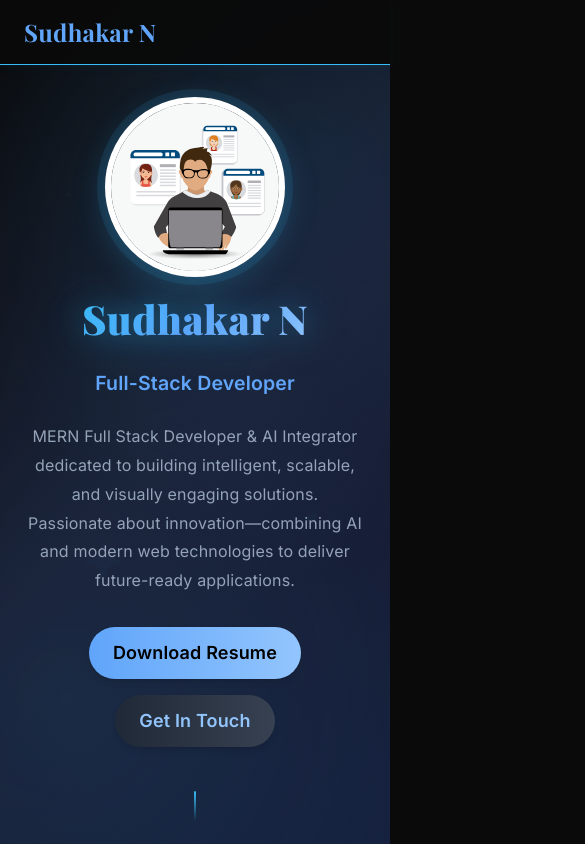
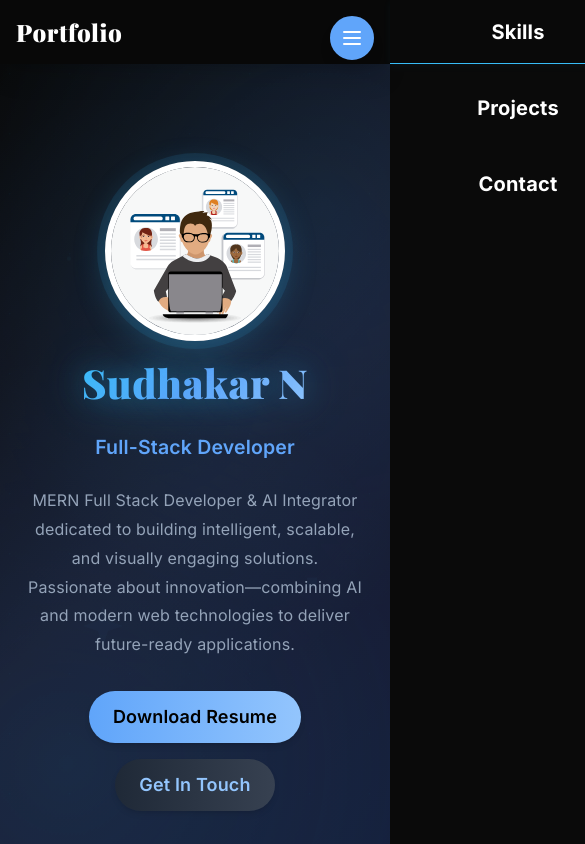
Before and after one commit to Sudhakarkrish2002/Portfolio, a React app: page / in a window 390 px wide. Shown: the top 844 px of the page, 585 px wide, since content can reach past the window. Built offline with nearby package versions, Linux system fonts and the light colour scheme; the HTML template or start-up script is replaced by a standard one.

Commit message:
updated all

```diff
--- a/src/App.jsx
+++ b/src/App.jsx
@@ -1,5 +1,5 @@
 import React, { useState, useEffect } from 'react';
-import Navigation from './components/layout/Navigation';
+import Header from './components/layout/Header';
 import Home from './components/pages/Home';
 import About from './components/pages/About';
 import Skills from './components/pages/Skills';
@@ -16,7 +16,7 @@ function App() {
 
   return (
     <div className="min-h-screen bg-black text-white font-sans">
-      <Navigation />
+      <Header />
       <Home />
       <About />
       <Skills />
--- a/src/components/layout/Header.jsx
+++ b/src/components/layout/Header.jsx
@@ -1,19 +1,21 @@
 import React from 'react';
+import MobileMenu from './MobileMenu';
 
 const Header = () => {
   return (
-    <header className="bg-white shadow-sm border-b">
+    <header className="backdrop-blur-lg bg-[#0a0a0a]/80 shadow-xl sticky top-0 z-50">
       <div className="max-w-7xl mx-auto px-4 sm:px-6 lg:px-8">
         <div className="flex justify-between items-center py-4">
           <div className="flex items-center">
-            <h1 className="text-2xl font-bold text-gray-900">Portfolio</h1>
+            <h1 className="text-2xl md:text-3xl font-extrabold text-white tracking-wide">Portfolio</h1>
           </div>
-          <nav className="hidden md:flex space-x-8">
-            <a href="#home" className="text-gray-700 hover:text-blue-600 transition-colors">Home</a>
-            <a href="#about" className="text-gray-700 hover:text-blue-600 transition-colors">About</a>
-            <a href="#projects" className="text-gray-700 hover:text-blue-600 transition-colors">Projects</a>
-            <a href="#contact" className="text-gray-700 hover:text-blue-600 transition-colors">Contact</a>
+          <nav className="hidden md:flex gap-10 text-lg font-semibold">
+            <a href="#home" className="px-3 py-1 rounded transition-colors text-white hover:text-blue-400 hover:bg-white/10 border-none shadow-none no-underline">Home</a>
+            <a href="#about" className="px-3 py-1 rounded transition-colors text-white hover:text-blue-400 hover:bg-white/10 border-none shadow-none no-underline">About</a>
+            <a href="#projects" className="px-3 py-1 rounded transition-colors text-white hover:text-blue-400 hover:bg-white/10 border-none shadow-none no-underline">Projects</a>
+            <a href="#contact" className="px-3 py-1 rounded transition-colors text-white hover:text-blue-400 hover:bg-white/10 border-none shadow-none no-underline">Contact</a>
           </nav>
+          <MobileMenu />
         </div>
       </div>
     </header>
--- /dev/null
+++ b/src/components/layout/MobileMenu.jsx
@@ -0,0 +1,48 @@
+import React, { useState } from 'react';
+
+const MobileMenu = () => {
+  const [open, setOpen] = useState(false);
+
+  return (
+    <>
+      <button
+        className="md:hidden fixed top-4 right-4 z-50 bg-blue-400 hover:bg-blue-500 text-white p-2 rounded-full border-2 border-blue-400 shadow-lg focus:outline-none"
+        onClick={() => setOpen(!open)}
+        aria-label="Toggle menu"
+      >
+        <svg
+          className="w-6 h-6"
+          fill="none"
+          stroke="currentColor"
+          viewBox="0 0 24 24"
+          xmlns="http://www.w3.org/2000/svg"
+        >
+          {open ? (
+            <path strokeLinecap="round" strokeLinejoin="round" strokeWidth="2" d="M6 18L18 6M6 6l12 12" />
+          ) : (
+            <path strokeLinecap="round" strokeLinejoin="round" strokeWidth="2" d="M4 6h16M4 12h16M4 18h16" />
+          )}
+        </svg>
+      </button>
+      <div
+        className={`fixed top-0 right-0 h-full w-64 bg-[#0a0a0a]/90 backdrop-blur-lg text-white z-40 transform transition-transform duration-300 ease-in-out ${open ? 'translate-x-0 shadow-2xl' : 'translate-x-full'} md:hidden border-none outline-none`}
+      >
+        <nav className="flex flex-col h-full justify-center items-center space-y-8 text-xl font-bold">
+          <a href="#home" onClick={() => setOpen(false)} className="w-full text-center px-4 py-2 rounded transition-colors text-white hover:text-blue-400 hover:bg-white/10 no-underline">Home</a>
+          <a href="#about" onClick={() => setOpen(false)} className="w-full text-center px-4 py-2 rounded transition-colors text-white hover:text-blue-400 hover:bg-white/10 no-underline">About</a>
+          <a href="#skills" onClick={() => setOpen(false)} className="w-full text-center px-4 py-2 rounded transition-colors text-white hover:text-blue-400 hover:bg-white/10 no-underline">Skills</a>
+          <a href="#projects" onClick={() => setOpen(false)} className="w-full text-center px-4 py-2 rounded transition-colors text-white hover:text-blue-400 hover:bg-white/10 no-underline">Projects</a>
+          <a href="#contact" onClick={() => setOpen(false)} className="w-full text-center px-4 py-2 rounded transition-colors text-white hover:text-blue-400 hover:bg-white/10 no-underline">Contact</a>
+        </nav>
+      </div>
+      {open && (
+        <div
+          className="fixed inset-0 bg-black bg-opacity-40 z-30 md:hidden border-none outline-none"
+          onClick={() => setOpen(false)}
+        />
+      )}
+    </>
+  );
+};
+
+export default MobileMenu;
```
